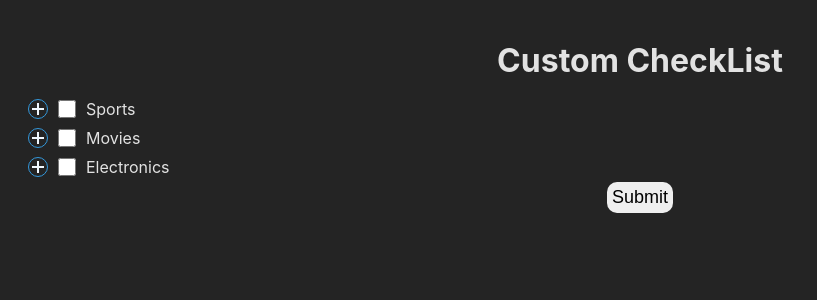
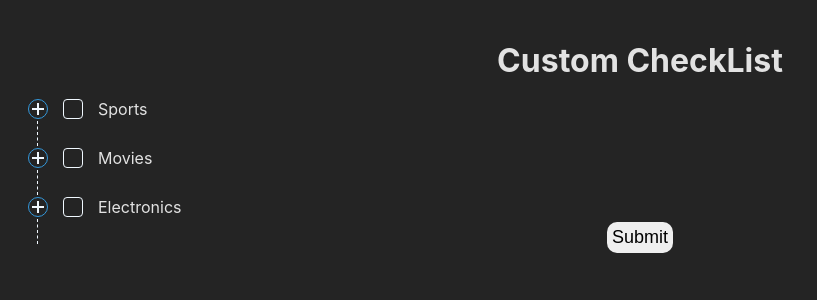
Before and after one commit to Udaay/list-app, a React (Vite) app: page / in a window 1280 px wide. Shown: the top 300 px of the page, without its empty margins (0-817 px from the left). Built offline with nearby package versions, Linux system fonts and the light colour scheme.

Commit message:
replaced default checkbox with a customCheckBox

```diff
--- /dev/null
+++ b/src/component/CheckBox/CheckBox.Component.tsx
@@ -0,0 +1,14 @@
+import "./checkBox.styles.css";
+
+function CheckBox(props: any) {
+  const {name} = props;
+  return (
+    <label className="checkbox-container">
+      <input type="checkbox" className="checkbox" />
+      <span className="checkmark"/>
+      <span>{name}</span>
+    </label>
+  )
+}
+
+export default CheckBox
--- /dev/null
+++ b/src/component/CheckBox/checkBox.styles.css
@@ -0,0 +1,41 @@
+/* Hiding the default checkmark */
+.checkbox-container input{
+  display: none;
+}
+
+.checkbox-container{
+  display: flex;
+  justify-content: center;
+  align-items: center;
+  flex-flow: row nowrap;
+}
+
+/* Custom Checkbox style as per design */
+.checkmark{
+  position: relative;
+  display: inline-block;
+  width: 18px;
+  height: 18px;
+  border-radius: 4px;
+  border: 1px solid aliceblue;
+  margin: 0 1.5rem;
+}
+
+.checkmark::after {
+  content: "";
+  /* Create the checkmark/indicator (hidden when not checked) */
+  display: none;
+  width: 1rem;
+  height: 1rem;
+  position: absolute;
+  left: 4px;
+  top: 3px;
+  background-color: #41C3B6;
+  border-radius: 50%;
+  transition: 0.15s;
+}
+
+/* Show the checkmark when checked */
+.checkbox-container input:checked + .checkmark::after {
+  display: block;
+}
--- a/src/component/ListComponent/List.Component.tsx
+++ b/src/component/ListComponent/List.Component.tsx
@@ -1,5 +1,6 @@
 import "./list.styles.css";
 import { NestedList } from "../../model/listModel";
+import CheckBox from "../CheckBox/CheckBox.Component";
 
 function ListComponent(props: any) {
   const { listData } = props;
@@ -13,11 +14,10 @@ function ListComponent(props: any) {
                 itemData.childrens.length === 0 ? "hide-button" : ""
               }`}
             >
-              <div className="vertical-line"></div>
-              <div className="horizontal-line"></div>
+              <div className="vertical-line" />
+              <div className="horizontal-line" />
             </div>
-            <input type="checkbox" className="checkbox" />
-            <span>{itemData.name}</span>
+            <CheckBox name={itemData.name} />
           </summary>
           <div className="child-details">
             {itemData.childrens.length > 0 ? (
--- a/src/component/ListComponent/list.styles.css
+++ b/src/component/ListComponent/list.styles.css
@@ -4,6 +4,7 @@ details > summary, details[open] > summary {
   justify-content: flex-start;
   align-items: center;
   padding: 0.25rem 0;
+  margin-top: 2rem;
 }
 
 .expandButton{
@@ -39,6 +40,19 @@ details > summary, details[open] > summary {
   background-color: aliceblue;
 }
 
+.expandButton::after{
+  content: '';
+  position: absolute;
+  width: 1px;
+  height: 2.5rem;
+  border-left: 1px dashed aliceblue;
+  top: 2.1rem;
+}
+/* details:last-of-type .expandButton::after{
+  content: none;
+} */
+
+
 details[open] > summary .horizontal-line {
   width: 0;
 }
@@ -47,11 +61,9 @@ details[open] > summary .vertical-line {
   rotate: 90deg;
 
 }
-.child-details{
-  margin-left: 2.8rem;
+
+.child-details {
+  padding-left: 2.6rem;
+  margin-left: 0.9rem;
+  border-left: 1px dashed aliceblue;
 }
-.checkbox {
-  height: 18px;
-  width: 18px;
-  margin: 0 1rem;
-}
```
